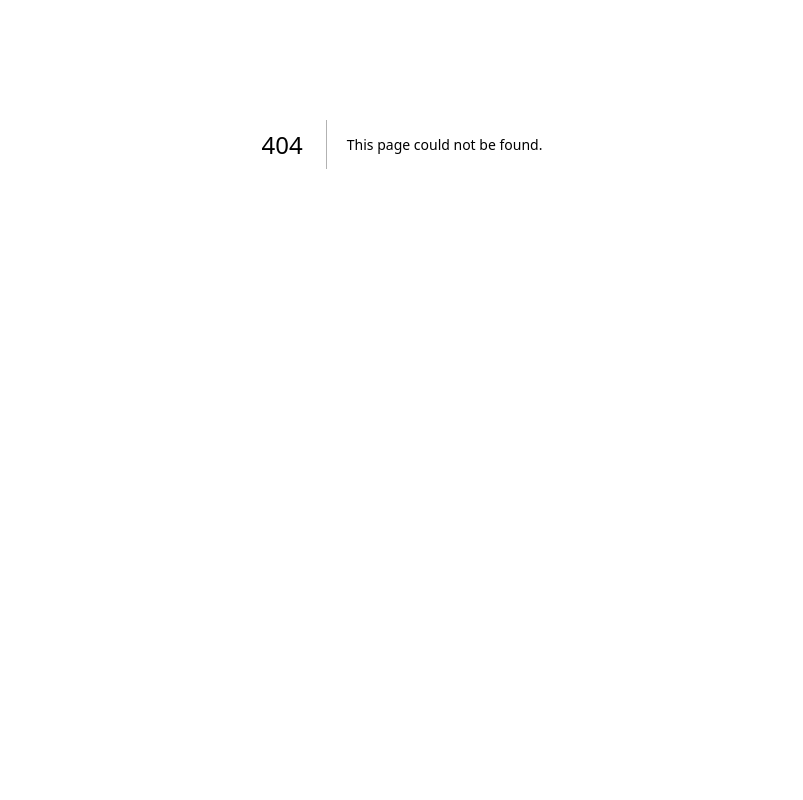
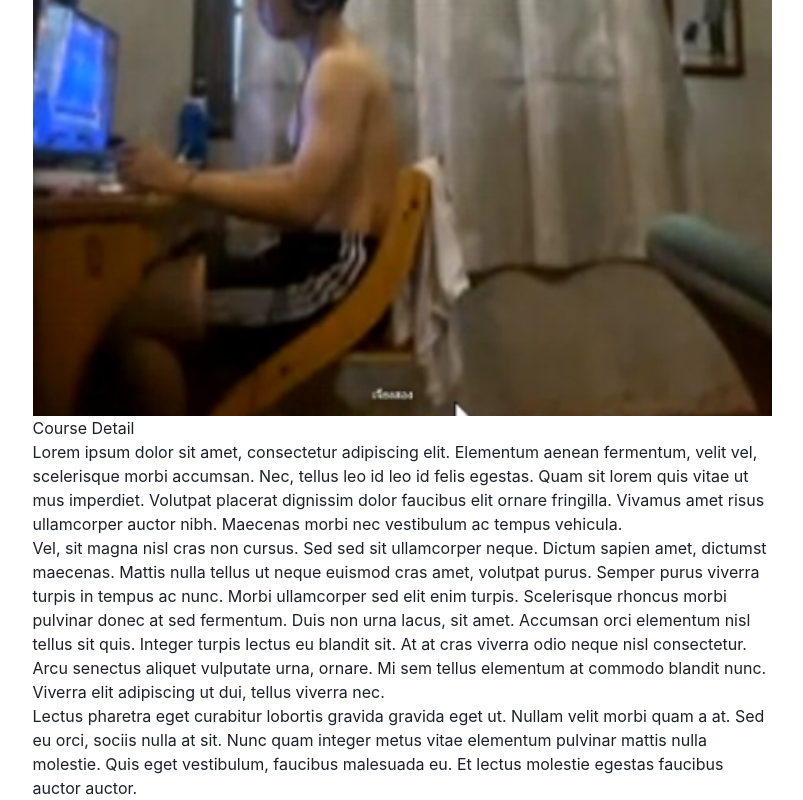
Before and after one commit to ohmjrr/CourseFlow-JR, a Next.js app: page /courses/1 in a window 1280 px wide. Before the commit this address had no page. Shown: the part 256-1056 px from the top of the page, without its empty margins (238-1041 px from the left). Before the commit the page ends 800 px from the top, so only its background shows below. Built offline with nearby package versions, Linux system fonts and the light colour scheme.

Commit message:
feat:setup courseflow project

```diff
--- /dev/null
+++ b/mockdata/mock.js
@@ -0,0 +1,28 @@
+const mock = [
+  {
+    image: "/1680519471715.jpg",
+  },
+  {
+    image: "/1680519471715.jpg",
+  },
+  {
+    image: "/1680519471715.jpg",
+  },
+  {
+    image: "/1680519471715.jpg",
+  },
+  {
+    image: "/1680519471715.jpg",
+  },
+  {
+    image: "/1680519471715.jpg",
+  },
+  {
+    image: "/1680519471715.jpg",
+  },
+  {
+    image: "/1680519471715.jpg",
+  },
+];
+
+export default  mock
--- /dev/null
+++ b/pages/courses/[index].js
@@ -0,0 +1,43 @@
+import Image from "next/image";
+
+export default function CourseDetail() {
+  return (
+    <div className="max-w-screen-xl flex flex-col items-center">
+      <div className=" flex">
+        <div className=" w-[739px] flex flex-col mt-20">
+          <Image src="/1680519471715.jpg" width={739} height={200}  />
+          <div className=" flex flex-col">
+            <h1>Course Detail</h1>
+            <p>
+              Lorem ipsum dolor sit amet, consectetur adipiscing elit. Elementum
+              aenean fermentum, velit vel, scelerisque morbi accumsan. Nec,
+              tellus leo id leo id felis egestas. Quam sit lorem quis vitae ut
+              mus imperdiet. Volutpat placerat dignissim dolor faucibus elit
+              ornare fringilla. Vivamus amet risus ullamcorper auctor nibh.
+              Maecenas morbi nec vestibulum ac tempus vehicula.
+            </p>
+            <p>
+              Vel, sit magna nisl cras non cursus. Sed sed sit ullamcorper
+              neque. Dictum sapien amet, dictumst maecenas. Mattis nulla tellus
+              ut neque euismod cras amet, volutpat purus. Semper purus viverra
+              turpis in tempus ac nunc. Morbi ullamcorper sed elit enim turpis.
+              Scelerisque rhoncus morbi pulvinar donec at sed fermentum. Duis
+              non urna lacus, sit amet. Accumsan orci elementum nisl tellus sit
+              quis. Integer turpis lectus eu blandit sit. At at cras viverra
+              odio neque nisl consectetur. Arcu senectus aliquet vulputate urna,
+              ornare. Mi sem tellus elementum at commodo blandit nunc. Viverra
+              elit adipiscing ut dui, tellus viverra nec.
+            </p>
+            <p>
+              Lectus pharetra eget curabitur lobortis gravida gravida eget ut.
+              Nullam velit morbi quam a at. Sed eu orci, sociis nulla at sit.
+              Nunc quam integer metus vitae elementum pulvinar mattis nulla
+              molestie. Quis eget vestibulum, faucibus malesuada eu. Et lectus
+              molestie egestas faucibus auctor auctor.
+            </p>
+          </div>
+        </div>
+      </div>
+    </div>
+  );
+}
--- /dev/null
+++ b/pages/courses/index.js
@@ -0,0 +1,46 @@
+import React from "react";
+import mock from "@/mockdata/mock";
+import { Flex, Spacer, Text, Input } from "@chakra-ui/react";
+import Image from "next/image";
+import Link from "next/link";
+
+export default function Courses() {
+  return (
+    <section className="max-w-screen-xl flex flex-col items-center mx-auto">
+      <div className="mt-14 text-3xl font-semibold">Our Courses</div>
+      <Input w="357px" borderColor="gray.500" mt={14}></Input>
+
+      <div className=" grid grid-cols-3 mt-20 gap-4 ">
+        {mock.map((item, index) => {
+          return (
+            <Link href={"/courses/" + index}>
+              <div
+                className="w-[357px] h-[475px] flex flex-col rounded-md overflow-hidden border-2 border-red-500 "
+                key={index}
+              >
+                <Image src={item.image} width={357} height={240} />
+                <div className="flex flex-col mt-4 ml-3">
+                  <div className=" border-2 border-black">
+                    <p className=" text-base font-normal text-orange-500 ">
+                      Course
+                    </p>
+                    <p className="text-lg font-medium ">
+                      Service Design Essentials
+                    </p>
+                    <p className=" font-medium text-gray-500">
+                      Lorem ipsum dolor sit amet, conse ctetur adipiscing elit.
+                    </p>
+                  </div>
+                  <div className="">
+                  <p className="">6 Lesson</p>
+                  <p className="">6 Lesson</p>
+                  </div>
+                </div>
+              </div>
+            </Link>
+          );
+        })}
+      </div>
+    </section>
+  );
+}
--- /dev/null
+++ b/pages/login.js
@@ -0,0 +1,35 @@
+import React from "react";
+
+export default function login() {
+  return (
+    <section className="max-w-screen-xl h-screen flex flex-col items-center justify-center mx-auto border-2 border-red-950">
+      <div className="border-2 border-red-950 flex flex-col  w-[453px] h-[446px]">
+        <h1 className=" text-4xl text-blue-800 ">Welcome back!</h1>
+        <div className="flex flex-col justify-between border-2 border-red-200">
+          <div>
+            <label className="block">Email</label>
+            <input
+              placeholder="Enter Email"
+              className="py-2 border-2 border-gray-200 rounded-xl"
+            ></input>
+          </div>
+          <div>
+            <label className="block">Password</label>
+            <input
+              placeholder="Enter password"
+              className="py-2 border-gray-200 rounded-xl"
+            ></input>
+          </div>
+
+          <button className=" bg-blue-600 rounded-md w-[453px] h-[60px] text-white">
+            Log in
+          </button>
+          <div className="flex">
+            <p>Don’t have an account?</p>
+            <p>Register</p>
+          </div>
+        </div>
+      </div>
+    </section>
+  );
+}
--- /dev/null
+++ b/utils/supabaseClient.js
@@ -0,0 +1,6 @@
+import { createClient } from '@supabase/supabase-js'
+
+const supabaseUrl = process.env.NEXT_PUBLIC_SUPABASE_URL
+const supabaseAnonkey = process.env.NEXT_PUBLIC_SUPABASE_ANON_KEY
+
+export const supabase = createClient(supabaseUrl, supabaseAnonkey)
```
Also changed, not shown: public/1680519471715.jpg (added), 1 other file (tests, documents, lock files or other folders).
